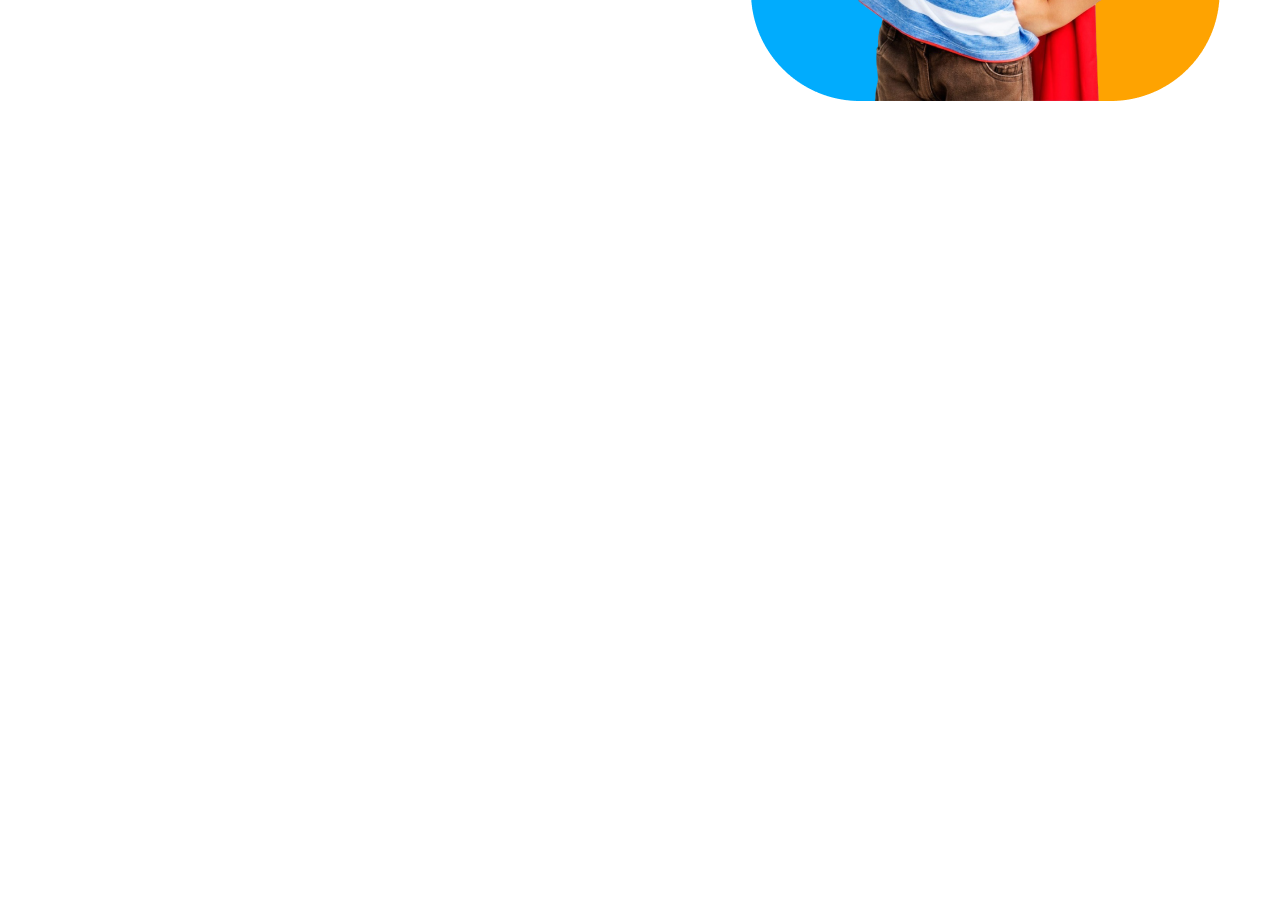
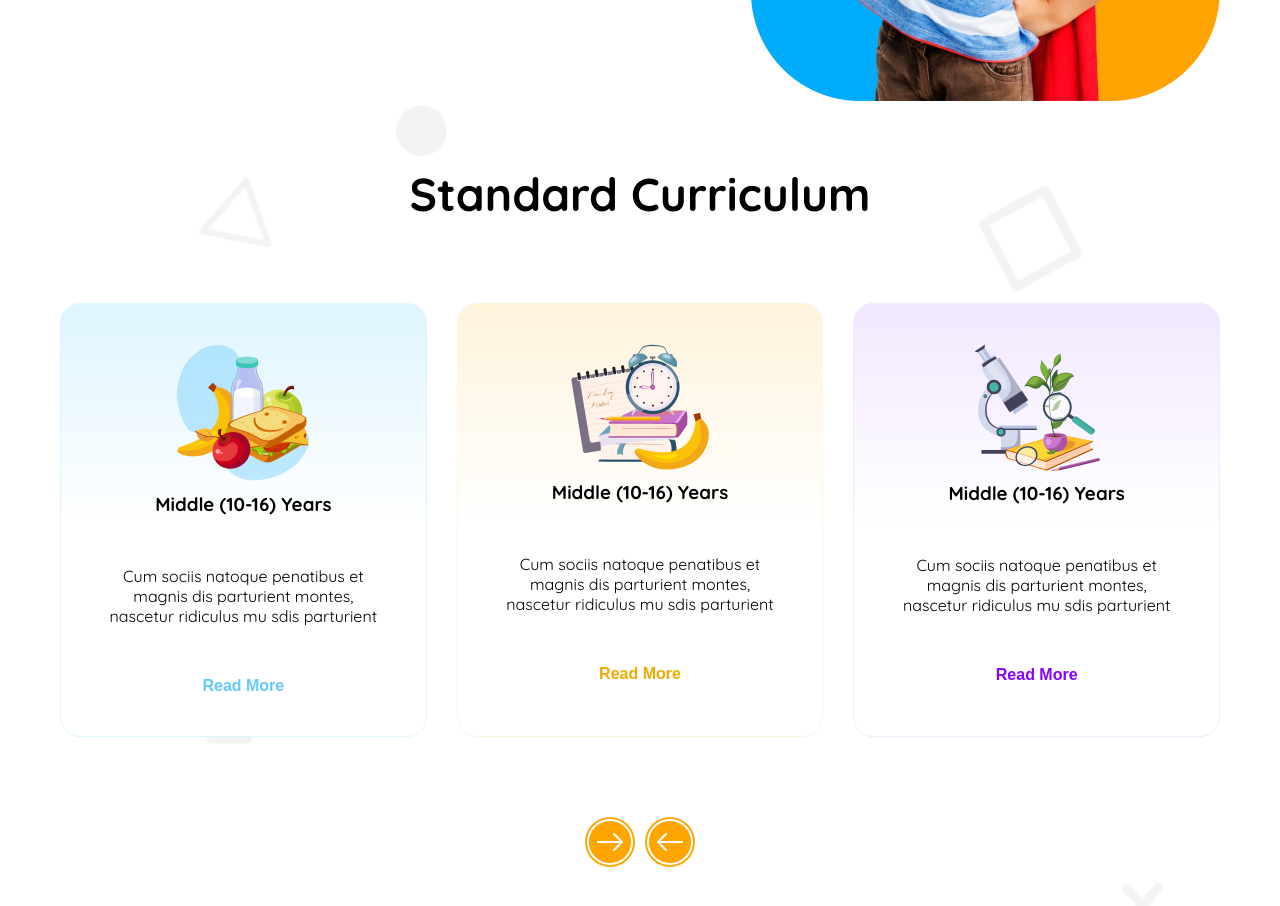
Before and after one commit to naimweb86/assignment-2, a plain HTML site: page index.html in a window 1280 px wide. Shown: the part 576-1482 px from the top of the page. Before the commit the page ends 800 px from the top, so only its background shows below. Drawn offline with Linux system fonts and the light colour scheme.

Commit message:
standard curricullam section

```diff
--- a/index.html
+++ b/index.html
@@ -55,6 +55,40 @@
                 <img src="assets/hero-kids.png" alt="">
             </div>
         </section>
+
+        <section class="Standard-Curriculum">
+            <h1 class="section-tiitle" id="curriculum-tittle">Standard Curriculum</h1>
+            <div class="cards-items display-flex">
+                <div class="card" id="card-bg1">
+                    <img class="card-img" src="assets/kinder.png" alt="">
+                    <h3 class="card-tittle">Middle (10-16) Years</h3>
+                    <p class="card dis dis-center">Cum sociis natoque penatibus et magnis
+                        dis parturient montes, nascetur ridiculus
+                        mu sdis parturient</p>
+                    <button class="card-btn1">Read More</button>
+                </div>
+                <div class="card" id="card-bg2">
+                    <img class="card-img" src="assets/elementary.png" alt="">
+                    <h3 class="card-tittle">Middle (10-16) Years</h3>
+                    <p class="card dis dis-center">Cum sociis natoque penatibus et magnis
+                        dis parturient montes, nascetur ridiculus
+                        mu sdis parturient</p>
+                    <button class="card-btn2">Read More</button>
+                </div>
+                <div class="card" id="card-bg3">
+                    <img class="card-img" src="assets/middle.png" alt="">
+                    <h3 class="card-tittle">Middle (10-16) Years</h3>
+                    <p class="card dis dis-center">Cum sociis natoque penatibus et magnis
+                        dis parturient montes, nascetur ridiculus
+                        mu sdis parturient</p>
+                    <button class="card-btn3">Read More</button>
+                </div>
+            </div>
+            <div class="arrow-btns">
+                <img src="assets/right-arrow-50.png" alt="">
+                <img src="assets/left-arrow-50.png" alt="">
+            </div>
+        </section>
     </main>
     <footer>
 
--- a/style/style.css
+++ b/style/style.css
@@ -14,6 +14,7 @@
 body {
     max-width: 1160px;
     margin: 0 auto;
+
 }
 
 /* Global stytle */
@@ -38,8 +39,9 @@ body {
 }
 
 .section-tiitle {
-    font-size: 2.8rem;
+    font-size: 2.88rem;
     font-weight: bold;
+
 
 }
 
@@ -139,16 +141,114 @@ body {
     margin: 24px 0px;
 }
 
+/* Curriculam section style */
+.Standard-Curriculum {
+    background-image: url(../assets/bg.png);
+    background-position: center;
+    background-repeat: no-repeat;
+    background-size: cover;
+    padding: 60px 0px;
+}
+
+.cards-items {
+    gap: 30px;
+    padding-bottom: 80px;
+
+}
+
+.card {
+    display: flex;
+    flex-direction: column;
+    align-items: center;
+    padding: 40px 20px;
+    border-radius: 20px;
+}
+
+#card-bg1 {
+    background: linear-gradient(0deg, rgba(255, 255, 255, 1) 49%, rgba(222, 245, 255, 1) 100%);
+    border: 1px solid #DEF5FF;
+}
+
+#card-bg2 {
+    background: linear-gradient(0deg, rgba(255, 255, 255, 1) 49%, rgba(255, 244, 220, 1) 100%);
+    border: 1px solid #FFF4DC;
+}
+
+#card-bg3 {
+    background: linear-gradient(0deg, rgba(255, 255, 255, 1) 49%, rgba(242, 232, 255, 1) 100%);
+
+
+    border: 1px solid #F2E8FF;
+}
+
+.dis-center {
+    text-align: center;
+    margin: 10px 0px;
+}
+
+.card-img {
+    margin-bottom: 10px;
+}
+
+.card-btn1 {
+    font-size: 1rem;
+    font-weight: bold;
+    color: #64C8FF;
+    background-color: #01adfd00;
+    border: none;
+
+}
+
+.card-btn2 {
+    font-size: 1rem;
+    font-weight: bold;
+    color: #F0AA00;
+    background-color: #01adfd00;
+    border: none;
+}
+
+.card-btn3 {
+    font-size: 1rem;
+    font-weight: bold;
+    color: #8700FF;
+    background-color: #01adfd00;
+    border: none;
+}
+
+#curriculum-tittle {
+    text-align: center;
+    margin-bottom: 80px;
+}
+
+.arrow-btns {
+    display: flex;
+    justify-content: center;
+    gap: 10px;
+}
+
+.arrow-btns>img {
+    background-color: orange;
+    border-radius: 50px;
+}
+
 /* small divice responsive */
 @media screen and (max-width:576px) {
     body {
         max-width: 576px;
         margin: 0 auto;
+        padding: 0px 15px;
+
+    }
+
+    .section-tiitle {
+        font-size: 1.8rem;
+
     }
 
     .School-header {
         border-bottom: solid 1px orange;
         padding-bottom: 10px;
+        max-width: 550px;
     }
 
     .logo-text {
@@ -156,6 +256,7 @@ body {
     }
 
     .mobile-menu {
+        display: inline;
         margin-right: 15px;
     }
 
@@ -167,16 +268,14 @@ body {
     /* header section */
     .header-section {
         flex-direction: column-reverse;
+        max-width: 500px;
 
     }
 
-
-
     .header-section-content {
         align-items: center;
-        max-width: 576px;
+
         flex-direction: column;
-
     }
 
     .header-section-tittle {
@@ -184,21 +283,34 @@ body {
         text-align: center;
     }
 
-
     .header-section-dis {
         font-size: .8rem;
         font-weight: 400;
         color: black;
         margin: 15px 10px;
         text-align: center;
-
     }
 
-    #chanter {}
+    /* card style */
+    .cards-items {
+        flex-direction: column;
+    }
+
+    .card {
+        margin: 20px 10px;
+    }
+
+    #curriculum-tittle {
+        margin-bottom: 20px;
+    }
+
+    .arrow-btns {
+        display: none;
+    }
 }
 
 /* Medium, divice responsive */
-@media screen and (min-width:576px) and (max-width:992px) {
+@media screen and (min-width:577px) and (max-width:992px) {
     body {
         max-width: 992px;
         margin: 0 auto;
@@ -243,4 +355,21 @@ body {
     .header-section-dis {
         text-align: center;
     }
+
+    /* cards style */
+    .cards-items {
+        flex-direction: column;
+    }
+
+    .card {
+        margin: 20px 10px;
+    }
+
+    #curriculum-tittle {
+        margin-bottom: 20px;
+    }
+
+    .arrow-btns {
+        display: none;
+    }
 }
```
Also changed, not shown: assets/left-arrow-50.png (added), assets/right-arrow-50.png (added).
